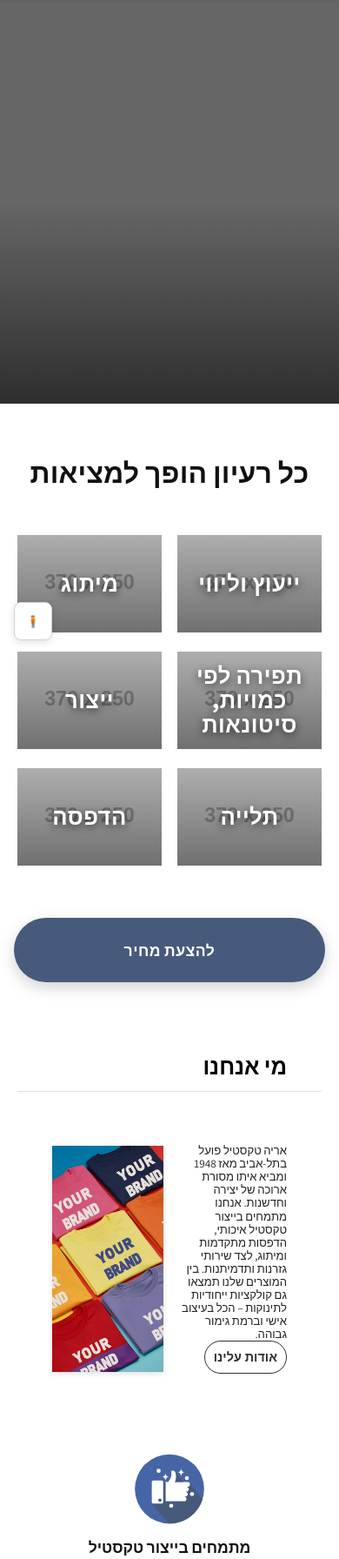
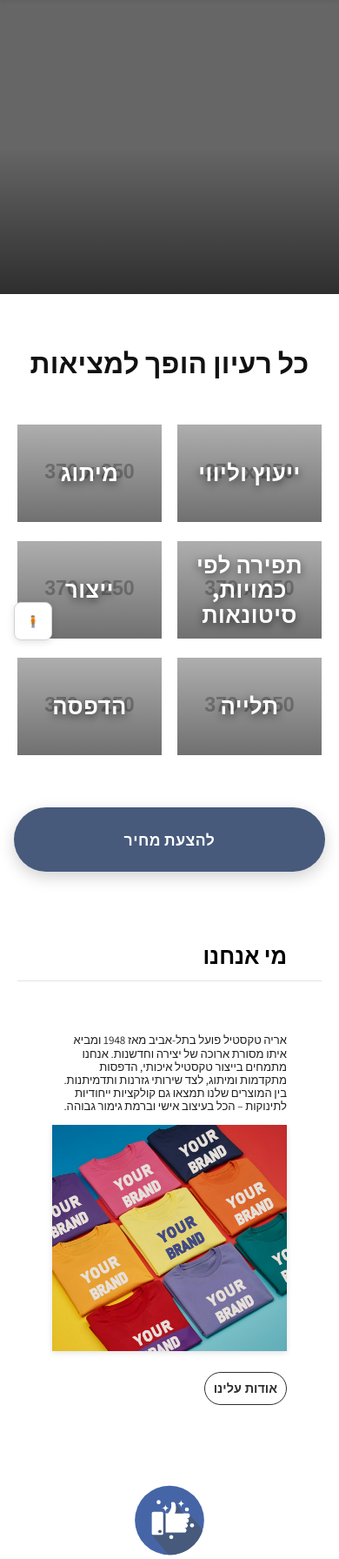
Before and after one commit to levynchi/arye-textile-branding, a Django app: page / in a window 390 px wide. Shown: the part 92-1884 px from the top of the page at 87% size. Run offline with Django 5.2, Linux system fonts and the light colour scheme; grey boxes labelled with a size stand in for pictures from a placeholder-image service; data that the repository does not hold is empty; some libraries are stand-ins or nearby versions; some web fonts are replaced.

Commit message:
style(home): mobile info band stacks as rows (text  image  button) using grid areas; keep button sizes from earlier

```diff
--- a/static/home.css
+++ b/static/home.css
@@ -51,24 +51,24 @@ body{margin:0;font-family:var(--font-sans);background:#fff;color:var(--text);}
 .info-image img{width:min(420px,100%);height:auto;display:block;box-shadow:0 2px 6px rgba(0,0,0,.12);}
 @media (max-width:960px){.info-inner{grid-template-columns:1fr;gap:18px;} .info-image{order:2;justify-content:center;} .info-text{order:1;} .info-image img{width:100%;}}
 
-/* Mobile layout like screenshot: keep two columns on typical phones, stack only on very small screens */
+/* Mobile layout: stack in rows (text → image → button) */
 @media (max-width:960px){
-	.info-inner{grid-template-columns:1fr 1fr; gap:16px; align-items:stretch;}
-	.info-text{order:1; text-align:right; height:100%; min-height:100%; display:flex; flex-direction:column;}
-	.info-text p{line-height:1.2; font-size:0.9rem}
+	.info-inner{grid-template-columns:1fr; gap:16px; align-items:start; grid-template-areas:"text" "image" "button";}
+	/* Flatten .info-text so its children can be positioned as grid items */
+	.info-text{display:contents}
+	.info-text p{grid-area:text; line-height:1.2; font-size:0.9rem; text-align:right}
+	.info-image{grid-area:image; justify-content:center; align-items:center;}
+	.info-image img{width:100%; height:clamp(260px, 50vw, 380px); object-fit:cover;}
+	.info-text .info-actions{grid-area:button; margin-top:10px; text-align:right}
 	/* Mobile: use fixed font-size for slider buttons (override clamp) */
 	.slider-all{font-size:0.95rem}
 	/* Smaller button padding for the About button on mobile */
 	.info-text .slider-all{padding:10px 10px}
 	/* Smaller button padding for the slider "לכל המוצרים" button on mobile */
 	.slider-head .slider-all{padding:10px 10px}
-	.info-text .info-actions{margin-top:auto}
-	.info-image{order:2; justify-content:center; align-items:center;}
-	.info-image img{width:100%; height:clamp(260px, 50vw, 380px); object-fit:cover;}
 }
 @media (max-width:480px){
-	.info-inner{grid-template-columns:1fr 1fr; gap:14px;}
-	.info-image{justify-content:center; align-items:center;}
+	.info-inner{grid-template-columns:1fr; gap:14px; grid-template-areas:"text" "image" "button"}
 	.info-text p{line-height:1.15; font-size:0.82rem}
 	/* Very small phones: slightly smaller slider button text */
 	.slider-all{font-size:0.9rem}
--- a/static/main.css
+++ b/static/main.css
@@ -113,10 +113,11 @@ ul.menu a:hover::after, ul.menu a:focus-visible::after {transform:scaleX(1);}
     .wa-link img{width:auto;height:auto}
     /* Hide ONLY the hero banner CTA on mobile (keep others like gallery-cta visible) */
     .hero .hero-cta{display:none !important}
-    /* Slightly reduced hero banners on mobile */
-    .hero{aspect-ratio:auto;height:clamp(350px,50vh,580px)}
-    .hero--home{aspect-ratio:auto;height:clamp(390px,55vh,620px)}
-    .hero--sub{aspect-ratio:auto;height:clamp(370px,53vh,600px)}
+    /* Reduced hero banners on mobile */
+    .hero{aspect-ratio:auto;height:clamp(340px,48vh,560px)}
+    /* Home page hero (make it smaller on mobile) */
+    .hero--home{aspect-ratio:auto;height:clamp(260px,40vh,480px)}
+    .hero--sub{aspect-ratio:auto;height:clamp(360px,50vh,580px)}
     /* Collapse menu into overlay under header */
     nav#site-menu{position:absolute;inset-inline:0;top:calc(var(--menu-height));background:#fff;padding:14px 18px;box-shadow:0 8px 24px rgba(0,0,0,.12);border-top:1px solid #e5e7eb;display:none;z-index:40}
     header.menu-open nav#site-menu{display:block}
```
